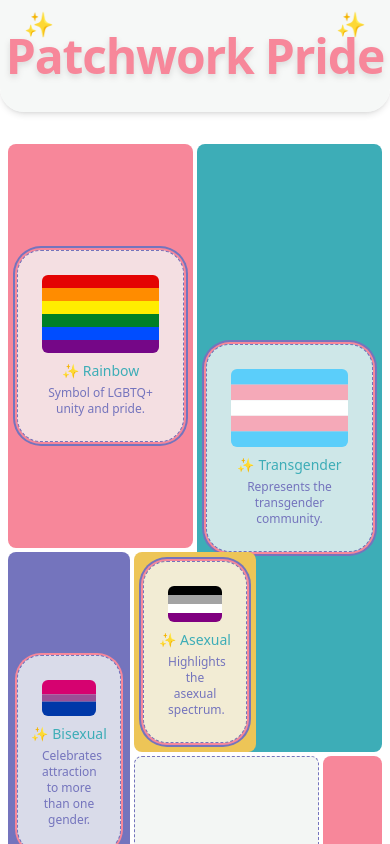
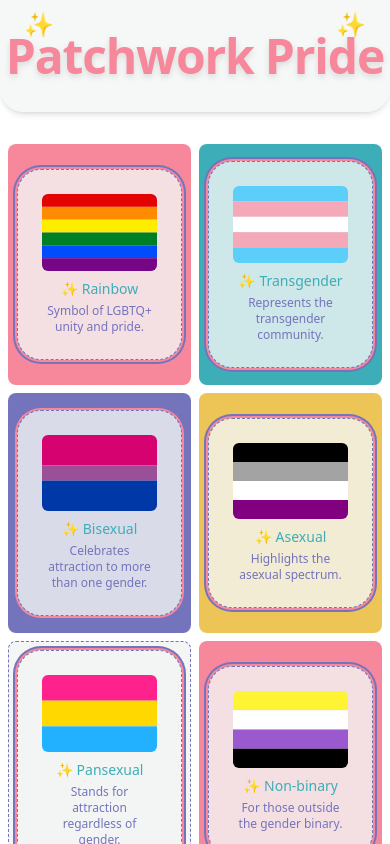
Before and after one commit to Stephen-Hearthware/patchwork-pride, a React (Vite) app: page / in a window 390 px wide. Shown: the top 844 px of the page. Built offline with nearby package versions, Linux system fonts and the light colour scheme.

Commit message:
Make patch grid responsive

```diff
--- a/src/components/PatchworkBackground.tsx
+++ b/src/components/PatchworkBackground.tsx
@@ -13,42 +13,42 @@ interface Patch {
 
 const patches: Patch[] = [
   {
-    class: 'col-start-1 col-span-3 row-start-1 row-span-2',
+    class: 'md:col-start-1 md:col-span-3 md:row-start-1 md:row-span-2',
     color: 'bg-coral',
     border: 'border-coral',
     name: 'Rainbow',
     image: '/flags/rainbow.svg',
   },
   {
-    class: 'col-start-4 col-span-3 row-start-1 row-span-3',
+    class: 'md:col-start-4 md:col-span-3 md:row-start-1 md:row-span-3',
     color: 'bg-teal',
     border: 'border-teal',
     name: 'Transgender',
     image: '/flags/transgender.svg',
   },
   {
-    class: 'col-start-1 col-span-2 row-start-3 row-span-2',
+    class: 'md:col-start-1 md:col-span-2 md:row-start-3 md:row-span-2',
     color: 'bg-periwinkle',
     border: 'border-periwinkle',
     name: 'Bisexual',
     image: '/flags/bisexual.svg',
   },
   {
-    class: 'col-start-3 col-span-2 row-start-3 row-span-1',
+    class: 'md:col-start-3 md:col-span-2 md:row-start-3 md:row-span-1',
     color: 'bg-mustard',
     border: 'border-mustard',
     name: 'Asexual',
     image: '/flags/asexual.svg',
   },
   {
-    class: 'col-start-3 col-span-3 row-start-4 row-span-2',
+    class: 'md:col-start-3 md:col-span-3 md:row-start-4 md:row-span-2',
     color: 'bg-offwhite',
     border: 'border-periwinkle',
     name: 'Pansexual',
     image: '/flags/pansexual.svg',
   },
   {
-    class: 'col-start-6 col-span-1 row-start-4 row-span-2',
+    class: 'md:col-start-6 md:col-span-1 md:row-start-4 md:row-span-2',
     color: 'bg-coral',
     border: 'border-coral',
     name: 'Non-binary',
@@ -60,11 +60,13 @@ function PatchworkBackground() {
   const [selected, setSelected] = useState<Patch | null>(null)
 
   return (
-    <div className="grid grid-cols-6 grid-rows-6 gap-1 p-2 md:gap-2">
+    <div
+      className="grid grid-cols-[repeat(auto-fit,_minmax(160px,_1fr))] auto-rows-fr gap-2 p-2 sm:p-4 md:p-2 md:grid-cols-6 md:grid-rows-6 md:auto-rows-auto"
+    >
       {patches.map((patch) => (
         <div
           key={patch.name}
-          className={`${patch.class} flex items-center justify-center rounded-lg border border-dashed ${patch.border} ${patch.color} p-2`}
+          className={`${patch.class} flex items-center justify-center rounded-lg border border-dashed ${patch.border} ${patch.color} p-2 sm:p-3 md:p-2`}
         >
           <FlagCard
             name={patch.name}
```
